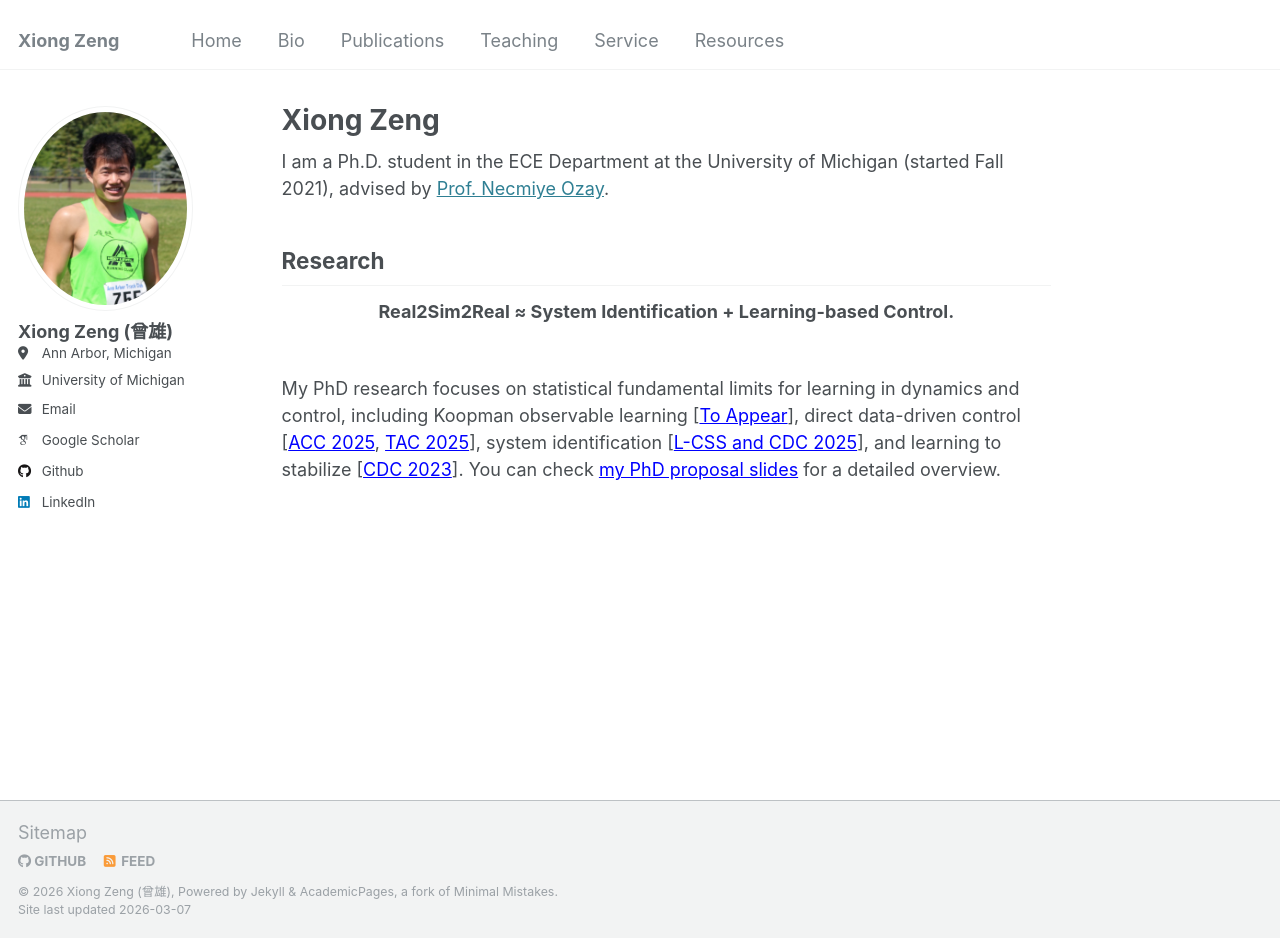
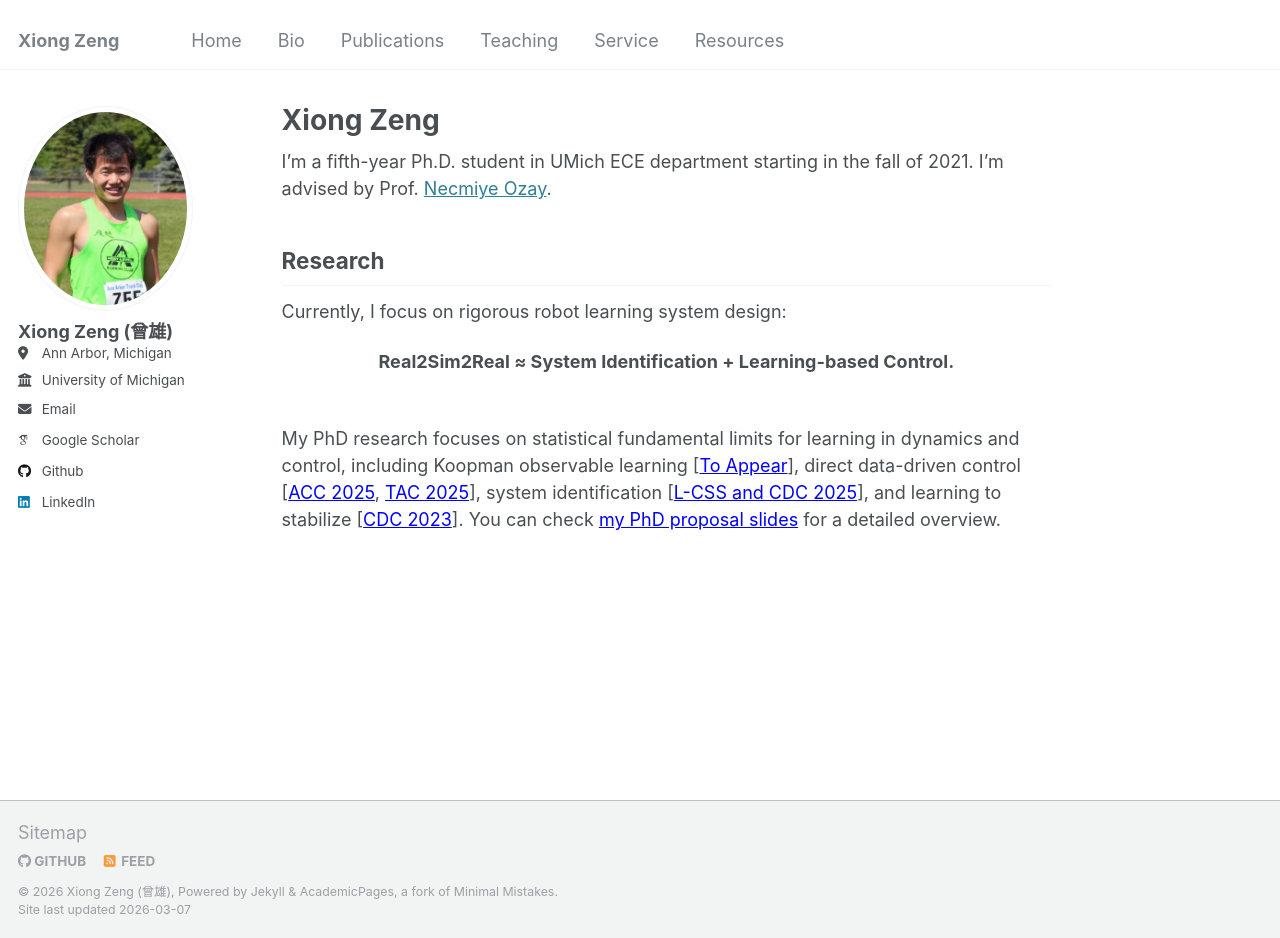
Before and after one commit to zengxiong111/zengxiong.github.io, a Jekyll site: the page built from _pages/about.md, in a window 1280 px wide and 938 px high. Built offline with Jekyll 4.4.1, drawn with Linux system fonts in a browser that asks for light colours; some web fonts are replaced.

Commit message:
Update about.md

```diff
--- a/_pages/about.md
+++ b/_pages/about.md
@@ -7,9 +7,11 @@ redirect_from:
   - /about.html
 ---
 
-I am a Ph.D. student in the ECE Department at the University of Michigan (started Fall 2021), advised by [Prof. Necmiye Ozay](https://web.eecs.umich.edu/~necmiye/).
+I'm a fifth-year Ph.D. student in UMich ECE department starting in the fall of 2021. I'm advised by Prof. <a href="https://web.eecs.umich.edu/~necmiye/" target="_blank">Necmiye Ozay</a>.
 
 ## Research
+
+Currently, I focus on rigorous robot learning system design:
 
 <div align="center"><strong>Real2Sim2Real ≈ System Identification + Learning-based Control.</strong></div>
 <br>
```
